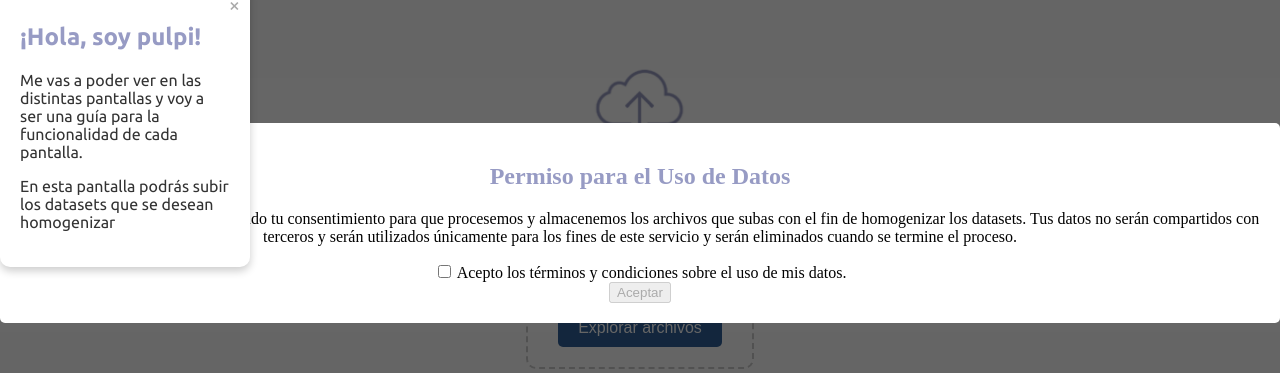
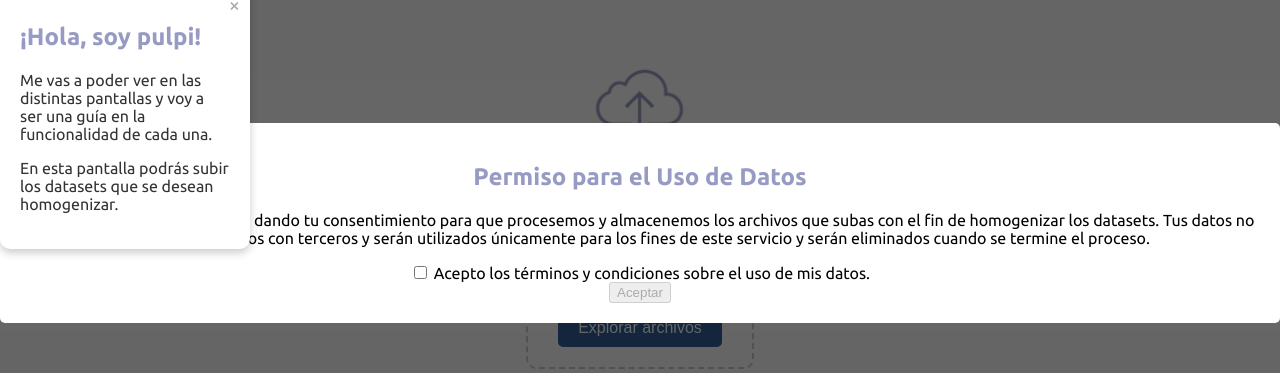
Before and after one commit to ReefByte/Front_Datagenization, an Angular app: page / in a window 1280 px wide. Both pictures are taken after a click on the picture 83 px from the left and 79 px from the top of the page. Shown: the part 177-550 px from the top of the page. Built offline with nearby package versions, Linux system fonts and the light colour scheme.

Commit message:
El mejor push :sparkles:

```diff
--- a/src/app/components/recomendaciones/recomendaciones.component.html
+++ b/src/app/components/recomendaciones/recomendaciones.component.html
@@ -42,14 +42,6 @@
         </div>
       </div>
     </div>
-
-  </div>
-  <div *ngIf="isModalOpen" class="modal">
-    <div class="modal-content">
-      <span class="close" (click)="closeModalPulpi()">&times;</span>
-      <h2>Explicación</h2>
-      <p>En esta pantalla se van a mostrar </p>
-    </div>
   </div>
   <div class="button-container">
     <button class="bottom-right-button" (click)="navigateToCarga()">Siguiente</button>
--- a/src/app/components/upload/upload.component.css
+++ b/src/app/components/upload/upload.component.css
@@ -134,6 +134,7 @@
   border-radius: 5px;
   text-align: center;
   z-index: 1001;
+  font-family: 'Ubuntu', sans-serif;
 }
 
 
--- a/src/app/components/upload/upload.component.html
+++ b/src/app/components/upload/upload.component.html
@@ -37,8 +37,8 @@
   <div class="modal-content-pulpi">
     <span class="close" (click)="closeModalPulpi()">&times;</span>
     <h2 style="color: #979BC4;">¡Hola, soy pulpi!</h2>
-    <p> Me vas a poder ver en las distintas pantallas y voy a ser una guía para la funcionalidad de cada pantalla.</p>
-    <p> En esta pantalla podrás subir los datasets que se desean homogenizar </p>
+    <p> Me vas a poder ver en las distintas pantallas y voy a ser una guía en la funcionalidad de cada una.</p>
+    <p> En esta pantalla podrás subir los datasets que se desean homogenizar. </p>
     <div class="speech-arrow"></div>
   </div>
 </div>
```
